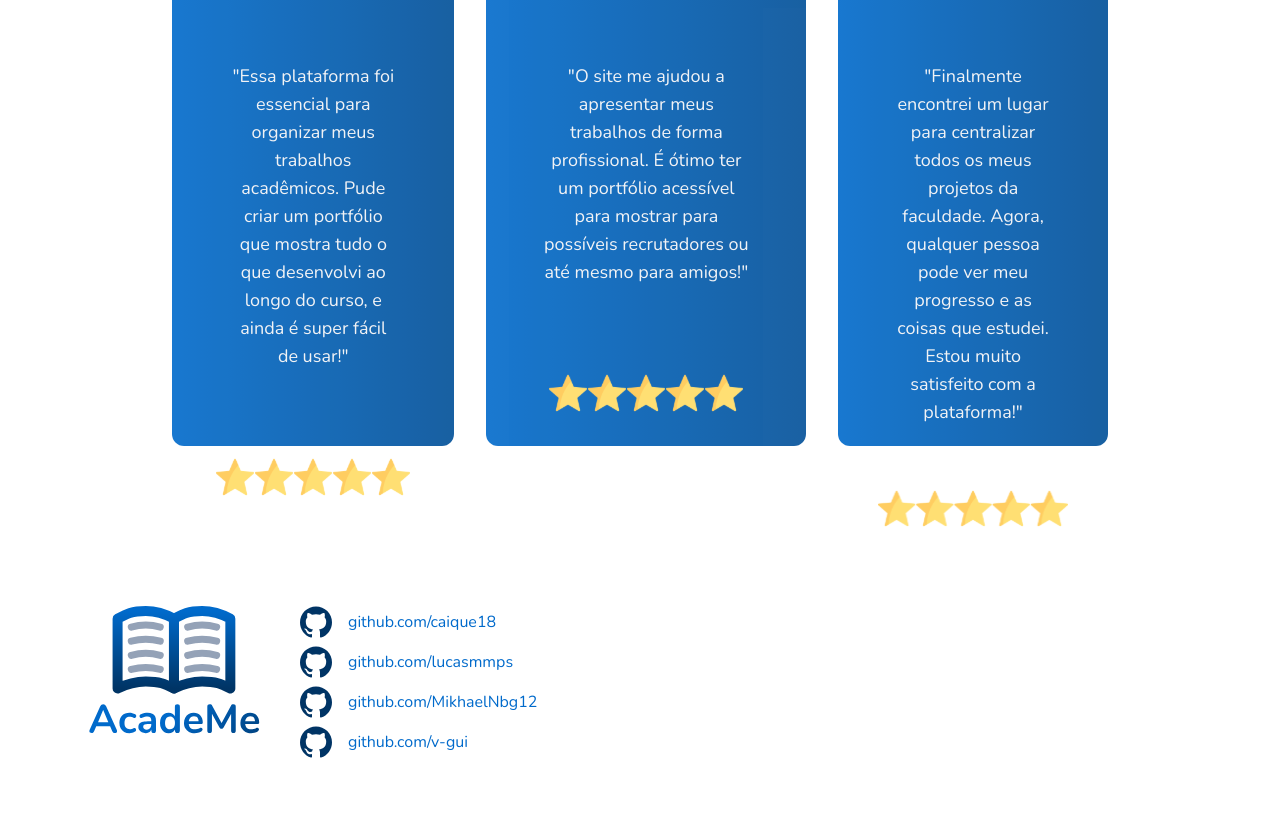
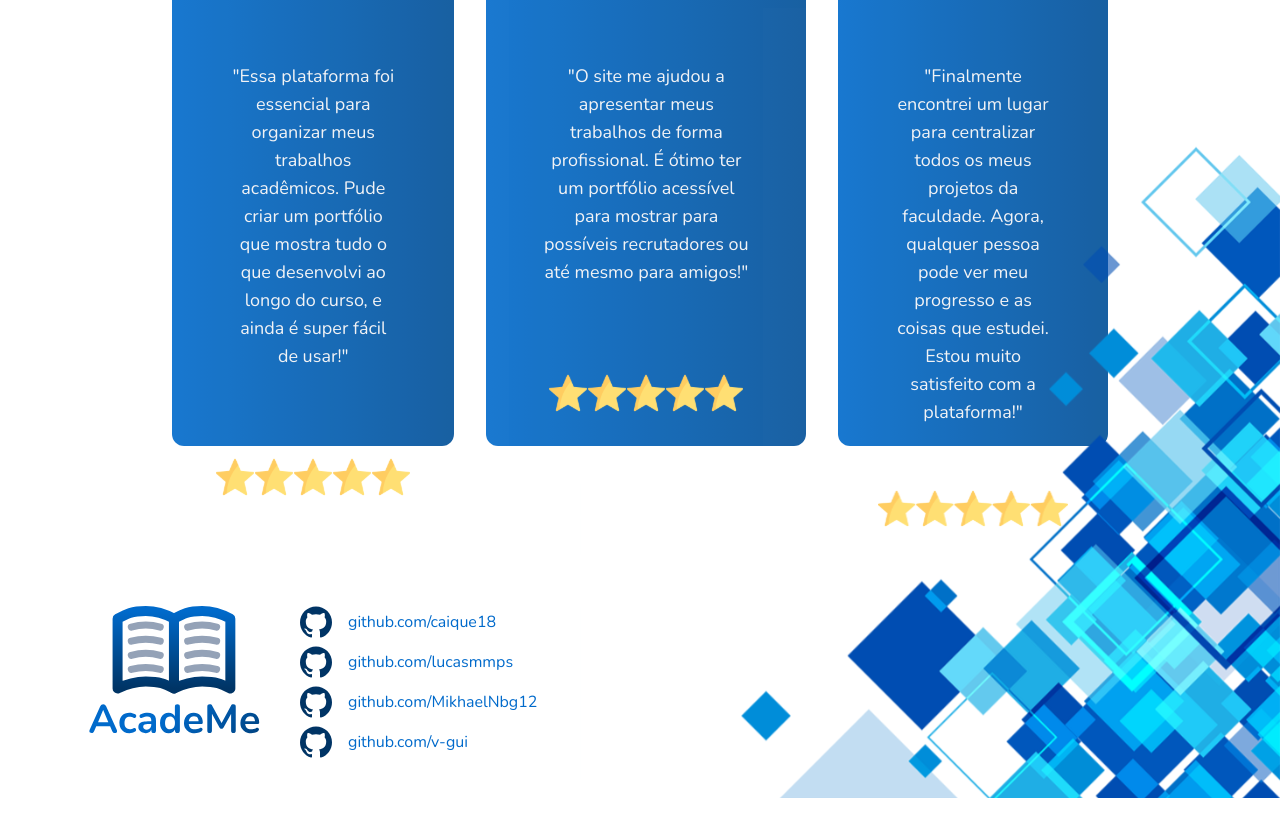
Before and after one commit to lucasmmps/AcadeMe, a React (Create React App) app: page / in a window 1280 px wide. Shown: the part 2279-3116 px from the top of the page. After the commit the page ends 3077 px from the top, so only its background shows below. Built offline with nearby package versions, Linux system fonts and the light colour scheme.

Commit message:
Correção de Bugs + Adição de links para home

```diff
--- a/package.json
+++ b/package.json
@@ -46,6 +46,7 @@
     ]
   },
   "devDependencies": {
+    "@types/react-router-dom": "^5.3.3",
     "tailwindcss": "^3.4.15"
   }
 }
--- a/src/pages/Home.tsx
+++ b/src/pages/Home.tsx
@@ -32,7 +32,7 @@ const Home: React.FC = () => {
   //const ref = useRef <null | HTMLButtonElement> (null)
 
   return (
-    <div className="Home">
+    <div className="Home relative">
 
         {/** top section **/}
         <section id="top-section">
@@ -109,7 +109,7 @@ const Home: React.FC = () => {
         </section>
 
          {/** feedback section **/}
-        <section id='feedback-section' className='bg-white p-20'>
+        <section id='feedback-section' className='bg-white p-20 pb-0'>
             <h1 className='text-[#006ACB] font-bold text-[40px] mb-20'>Feedback dos Usuários</h1>
             <div className='feedback-container flex items-center justify-center gap-8 ml-40 mr-40' >
 
@@ -165,16 +165,20 @@ const Home: React.FC = () => {
              {/** footer **/}
 <div className='footer-container flex items-start mt-40 gap-8'>
     <img src={coloredLogo} alt="Logo"/>
-                <ul className='flex flex-col gap-2 text-[#006ACB]'>
+    <ul className='flex flex-col gap-2 text-[#006ACB] mb-10'>
         <li className='flex items-center gap-4'><img src={githubLogo} alt="GitLogo" className='h-8 w-8'/><span>github.com/caique18</span></li>
         <li className='flex items-center gap-4'><img src={githubLogo} alt="GitLogo" className='h-8 w-8'/><span>github.com/lucasmmps</span></li>
         <li className='flex items-center gap-4'><img src={githubLogo} alt="GitLogo" className='h-8 w-8'/><span>github.com/MikhaelNbg12</span></li>
         <li className='flex items-center gap-4'><img src={githubLogo} alt="GitLogo" className='h-8 w-8'/><span>github.com/v-gui</span></li>
     </ul>
+    {/* Nova seção para a imagem moldure */}
+    {/*<div className="image-container flex justify-end ml-auto" style={{ marginTop: '-850px',  marginRight: '-80px'}}>
+        <img src={moldure} alt="Moldura" className="w-[1000px] h-auto" />
+    </div>*/}
 </div>
 
         </section>
-
+        <img src={moldure} alt="Moldura" className=" absolute flex bottom-0 right-0 z-0 pointer-events-none w-[700px] h-auto" />
     </div>
 
 
--- a/src/pages/Login.tsx
+++ b/src/pages/Login.tsx
@@ -30,8 +30,8 @@ const Login: React.FC = () => {
     return (
         <div className="Login flex h-screen w-screen flex-col items-center justify-start">
             {/** Logo **/}
-            <img src={logo} alt="logo" className="logo mb-8 mt-16" />
 
+            <Link to="/" className='text-[#006ACB]'><img src={logo} alt="logo" className="logo mb-8 mt-16" /></Link>
             {/** Form **/}
             <div className="Login-form">
                 <form action="" className="w-96 p-4 flex flex-col items-center justify-center gap-4">
@@ -59,7 +59,7 @@ const Login: React.FC = () => {
             <img
                 src={moldure}
                 alt="Moldura"
-                className="hidden 2xl:flex absolute bottom-20 right-0 w-[562px] h-[562px] z-0 pointer-events-none"
+                className="hidden 2xl:flex absolute bottom-20 right-0 w-[562px] h-auto z-0 pointer-events-none"
             />
             <div className='footer absolute bottom-0 h-20 w-screen bg-gradient-to-r from-[#006ACB] to-[#003465] z-0 pointer-events-none' />
         </div>
--- a/src/pages/SignUp.tsx
+++ b/src/pages/SignUp.tsx
@@ -5,16 +5,21 @@ import { Button } from '../components/Button';
 import { TextBar } from '../components/TextBar';
 import logo from '../assets/white-logo.svg';
 import moldure from '../assets/squares-moldure.svg'
+import { Link } from 'react-router-dom';
 import './SignUp.css';
+const SignUp: React.FC = () => {
+    const ref = useRef<HTMLButtonElement | null>(null);
+//function SignUp()
 
-function SignUp() {
-    const ref = useRef<null | HTMLButtonElement>(null);
+    //const ref = useRef<null | HTMLButtonElement>(null);
 
     return (
         <div className="SignUp flex h-screen flex-col gap-0 2xl:flex-row 2xl:gap-96">
             {/** Left Banner **/}
             <div className="banner hidden 2xl:flex bg-gradient-to-br from-[#006ACB] to-[#003465] p-16 flex-col justify-center items-center w-[472px] h-screen">
-                <img src={logo} alt="logo" className="banner-logo mb-8" />
+
+                <Link to="/" className='text-[#006ACB]'><img src={logo} alt="logo" className="banner-logo mb-8" /></Link>
+
                 <p className="banner-text text-[#F0F2F5] text-[26px] leading-relaxed text-center">
                     Você está a um passo da sua revolução acadêmica
                 </p>
@@ -51,7 +56,7 @@ function SignUp() {
             <img
                 src={moldure}
                 alt="Moldura"
-                className="hidden 2xl:flex absolute bottom-0 right-0 w-[562px] h-[562px] z-0 pointer-events-none"
+                className="hidden 2xl:flex absolute bottom-0 right-0 w-[562px] h-auto z-0 pointer-events-none"
             />
         </div>
     );
```
Also changed, not shown: 1 other file (tests, documents, lock files or other folders). Lines whose indentation alone changed are shown as unchanged.
